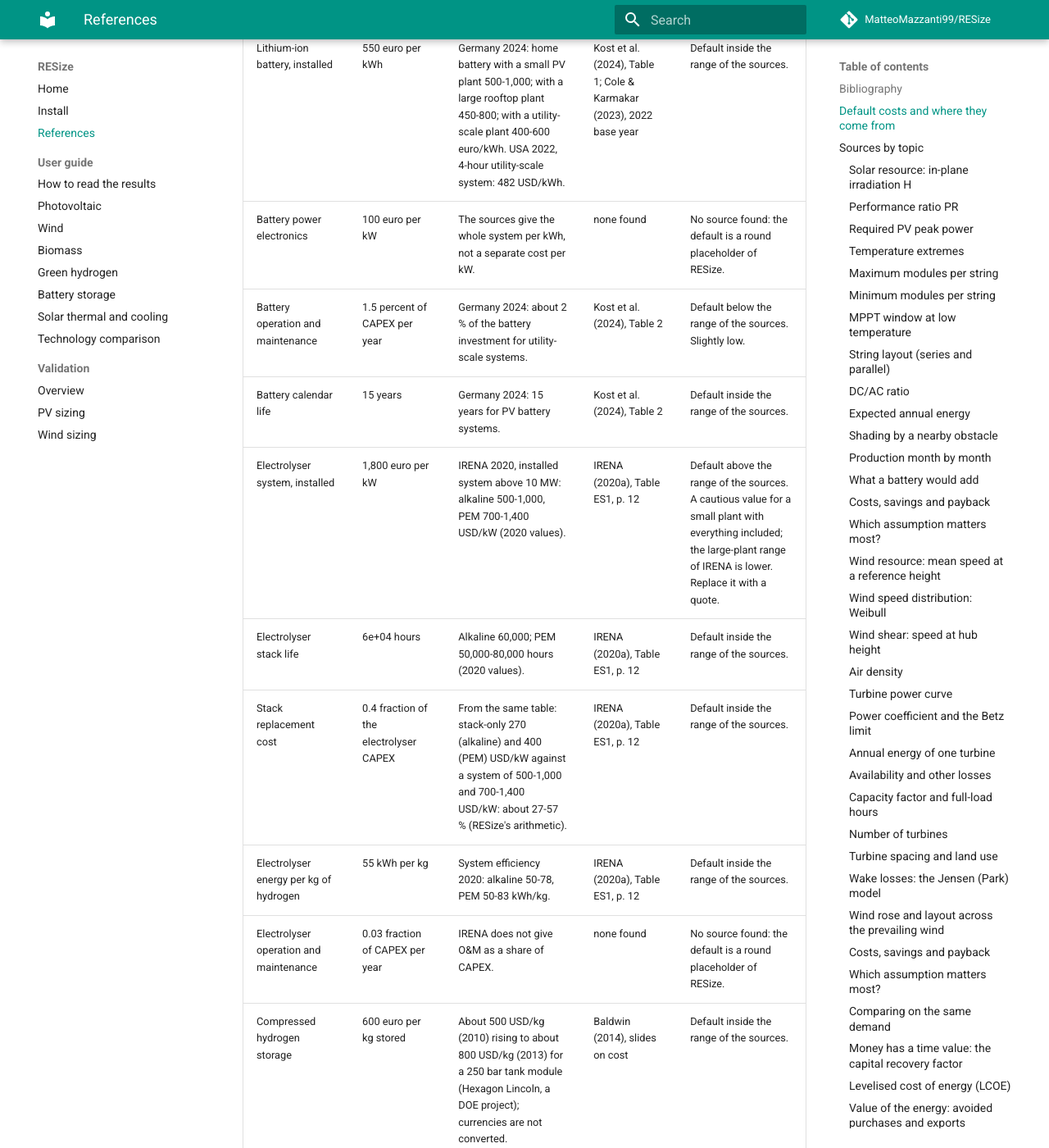
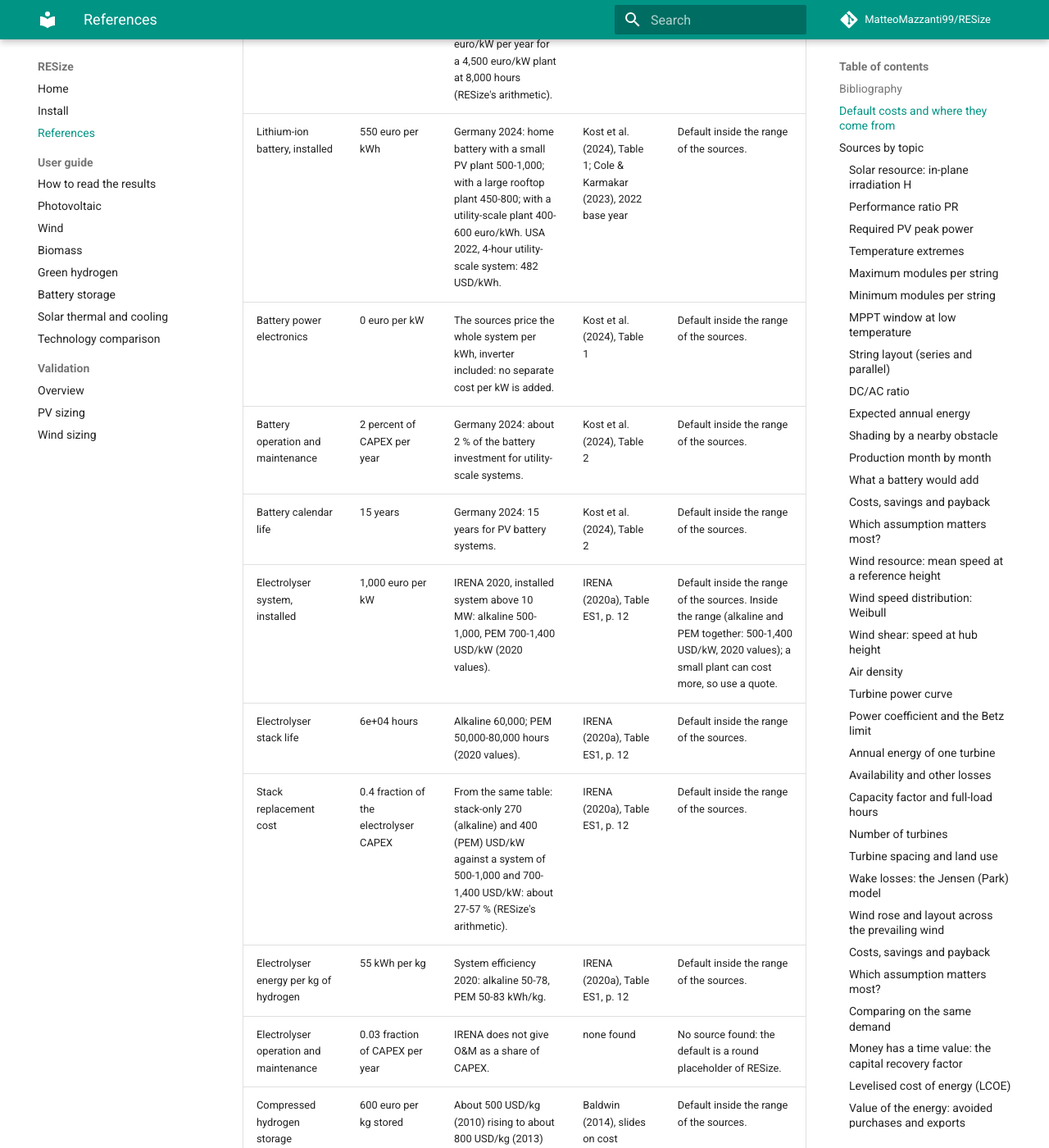
Before and after one commit to MatteoMazzanti99/RESize, an MkDocs documentation site: the page built from docs/references.md, in a window 1280 px wide and 1400 px high, scrolled down 7381 px. Shown: the whole window at 82% size. Built offline with MkDocs 1.6.1 and Material for MkDocs 9.7.7, drawn with Linux system fonts in a browser that asks for light colours; comment, search, counter and statistics services are not loaded; some of the changed text lies outside the part shown.

Commit message:
Align default costs with the source ranges; README with a single screenshot
Co-Authored-By: Claude Sonnet 5.5 <noreply@anthropic.com>
Claude-Session: https://claude.ai/code/session_016LmJaxDZYuaeQ4Y1JQXXaz

```diff
--- a/docs/references.md
+++ b/docs/references.md
@@ -97,24 +97,24 @@ Orders of magnitude from the literature, not quotes: prices change every year an
 | Component | Default | Literature | Source | Assessment |
 |---|---|---|---|---|
 | PV plant, installed | 1,100 / 1,000 euro per kWp | Germany 2024: rooftop up to 30 kWp 1,000-2,000; rooftop above 30 kWp 900-1,600; ground-mounted above 1 MWp 700-900 euro/kWp. Italy 2024: residential rooftop 1.20-1.60 euro/W. | Kost et al. (2024), Table 1; IEA PVPS (2024), Italy, key figures | Default inside the range of the sources. |
-| PV operation and maintenance | 15 euro per kWp per year | Germany 2024, fixed OPEX: small rooftop 26, large rooftop 21.5, utility-scale 13.3 euro/kW per year. USA 2022, utility-scale: 24 USD/kW(AC) per year. | Kost et al. (2024), Table 2; NREL ATB (2024), fixed O&M | Default below the range of the sources. Right for a large ground-mounted plant, low for a rooftop one. |
-| PV plant life | 25 years | Germany 2024 and USA 2022: 30 years. | Kost et al. (2024), Table 2; NREL ATB (2024), lifetime | Default below the range of the sources. A cautious value. |
+| PV operation and maintenance | 15 euro per kWp per year | Germany 2024, fixed OPEX: small rooftop 26, large rooftop 21.5, utility-scale 13.3 euro/kW per year. USA 2022, utility-scale: 24 USD/kW(AC) per year. | Kost et al. (2024), Table 2; NREL ATB (2024), fixed O&M | Default inside the range of the sources. Inside the range 13-26, towards the low end (large plants). |
+| PV plant life | 30 years | Germany 2024 and USA 2022: 30 years. | Kost et al. (2024), Table 2; NREL ATB (2024), lifetime | Default inside the range of the sources. |
 | Onshore wind turbines, installed | 1,700 / 1,500 euro per kW | Germany 2024: onshore wind 1,300-1,900 euro/kW. | Kost et al. (2024), Table 1 | Default inside the range of the sources. Small wind turbines cost much more per kW and are not in this range. |
 | Wind operation and maintenance | 45 euro per kW per year | Germany 2024, onshore: fixed 32 euro/kW per year plus 0.007 euro/kWh variable, which is about 47 euro/kW per year at a 25 % capacity factor (RESize's arithmetic). | Kost et al. (2024), Table 2 | Default inside the range of the sources. |
 | Wind plant life | 25 years | Germany 2024: 25 years for onshore wind. | Kost et al. (2024), Table 2 | Default inside the range of the sources. |
 | Biogas plant with CHP, installed | 4,500 euro per kW of electricity | Germany 2024: biogas 2,894-5,788 euro/kW; solid biomass 3,473-5,788 euro/kW. | Kost et al. (2024), Table 1 | Default inside the range of the sources. |
 | Biogas operation and maintenance | 250 euro per kW per year | Germany 2024: fixed OPEX 4 % of the investment plus 0.004 euro/kWh variable, about 210 euro/kW per year for a 4,500 euro/kW plant at 8,000 hours (RESize's arithmetic). | Kost et al. (2024), Table 2 | Default inside the range of the sources. Same order of magnitude. |
 | Lithium-ion battery, installed | 550 euro per kWh | Germany 2024: home battery with a small PV plant 500-1,000; with a large rooftop plant 450-800; with a utility-scale plant 400-600 euro/kWh. USA 2022, 4-hour utility-scale system: 482 USD/kWh. | Kost et al. (2024), Table 1; Cole & Karmakar (2023), 2022 base year | Default inside the range of the sources. |
-| Battery power electronics | 100 euro per kW | The sources give the whole system per kWh, not a separate cost per kW. | none found | No source found: the default is a round placeholder of RESize. |
-| Battery operation and maintenance | 1.5 percent of CAPEX per year | Germany 2024: about 2 % of the battery investment for utility-scale systems. | Kost et al. (2024), Table 2 | Default below the range of the sources. Slightly low. |
+| Battery power electronics | 0 euro per kW | The sources price the whole system per kWh, inverter included: no separate cost per kW is added. | Kost et al. (2024), Table 1 | Default inside the range of the sources. |
+| Battery operation and maintenance | 2 percent of CAPEX per year | Germany 2024: about 2 % of the battery investment for utility-scale systems. | Kost et al. (2024), Table 2 | Default inside the range of the sources. |
 | Battery calendar life | 15 years | Germany 2024: 15 years for PV battery systems. | Kost et al. (2024), Table 2 | Default inside the range of the sources. |
-| Electrolyser system, installed | 1,800 euro per kW | IRENA 2020, installed system above 10 MW: alkaline 500-1,000, PEM 700-1,400 USD/kW (2020 values). | IRENA (2020a), Table ES1, p. 12 | Default above the range of the sources. A cautious value for a small plant with everything included; the large-plant range of IRENA is lower. Replace it with a quote. |
+| Electrolyser system, installed | 1,000 euro per kW | IRENA 2020, installed system above 10 MW: alkaline 500-1,000, PEM 700-1,400 USD/kW (2020 values). | IRENA (2020a), Table ES1, p. 12 | Default inside the range of the sources. Inside the range (alkaline and PEM together: 500-1,400 USD/kW, 2020 values); a small plant can cost more, so use a quote. |
 | Electrolyser stack life | 6e+04 hours | Alkaline 60,000; PEM 50,000-80,000 hours (2020 values). | IRENA (2020a), Table ES1, p. 12 | Default inside the range of the sources. |
 | Stack replacement cost | 0.4 fraction of the electrolyser CAPEX | From the same table: stack-only 270 (alkaline) and 400 (PEM) USD/kW against a system of 500-1,000 and 700-1,400 USD/kW: about 27-57 % (RESize's arithmetic). | IRENA (2020a), Table ES1, p. 12 | Default inside the range of the sources. |
 | Electrolyser energy per kg of hydrogen | 55 kWh per kg | System efficiency 2020: alkaline 50-78, PEM 50-83 kWh/kg. | IRENA (2020a), Table ES1, p. 12 | Default inside the range of the sources. |
 | Electrolyser operation and maintenance | 0.03 fraction of CAPEX per year | IRENA does not give O&M as a share of CAPEX. | none found | No source found: the default is a round placeholder of RESize. |
 | Compressed hydrogen storage | 600 euro per kg stored | About 500 USD/kg (2010) rising to about 800 USD/kg (2013) for a 250 bar tank module (Hexagon Lincoln, a DOE project); currencies are not converted. | Baldwin (2014), slides on cost | Default inside the range of the sources. |
-| Flat-plate solar collector, installed | 380 euro per m2 of aperture | Germany, small systems: domestic hot water for one house 940 euro/m2 (average 5.2 m2), combi systems 680 euro/m2 (13.4 m2); about 800 euro/m2 over all surveyed countries and system types. | Mugnier et al. (2018), Fig. 1 and text | Default below the range of the sources. The default fits large collector fields, not a house; for a house use a quote. |
+| Flat-plate solar collector, installed | 380 euro per m2 of aperture | Germany, small systems: domestic hot water for one house 940 euro/m2 (average 5.2 m2), combi systems 680 euro/m2 (13.4 m2); about 800 euro/m2 over all surveyed countries and system types. | Mugnier et al. (2018), Fig. 1 and text | Default inside the range of the sources. The sources give total system prices. The program adds tank and fixed costs to the collector: for 5 m2 and a 300 litre tank, (5 x 380 + 300 x 1.8 + 1500) / 5 is about 790 euro/m2 (RESize's arithmetic). |
 | Evacuated-tube and unglazed collectors, storage tank, fixed costs, adsorption chiller | 520 / 120 / 1.8 / 1,500 / 1,100 euro per m2, per litre, euro, per kW | No document with numbers for these items was found. | none found | No source found: the default is a round placeholder of RESize. Round placeholders: replace them with quotes. |
 
 ## Sources by topic
```
Also changed, not shown: README.md (+1 -13 lines), 7 other files.
